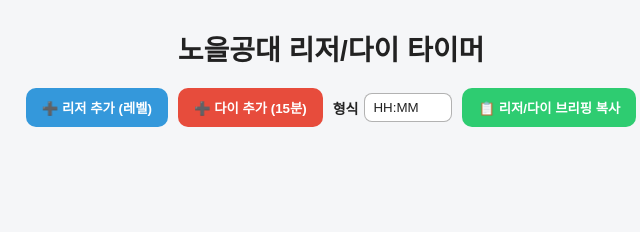
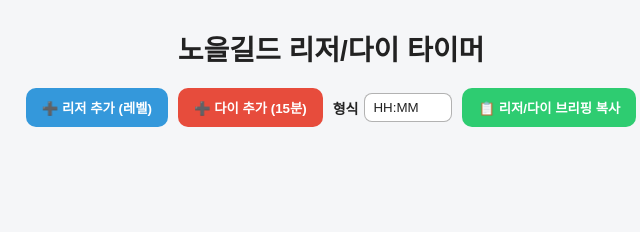
Before and after one commit to hyeonhu/ghanlab-noeul-RDtimer, a plain HTML site: page index.html in a window 1280 px wide. Shown: the full height of the page, 309-949 px from the left. Drawn offline with Linux system fonts and the light colour scheme.

Commit message:
index.html

```diff
--- a/index.html
+++ b/index.html
@@ -3,7 +3,7 @@
 <head>
 <meta charset="utf-8"/>
 <meta name="viewport" content="width=device-width, initial-scale=1"/>
-<title>노을공대 리저/다이 타이머</title>
+<title>노을길드 리저/다이 타이머</title>
 <link rel="icon" type="image/png" href="https://i.imgur.com/E2A4DUp.png"/>
 <style>
   :root { color-scheme: light dark; }
@@ -78,7 +78,7 @@
     </select>
   </div>
 
-  <h1>노을공대 리저/다이 타이머</h1>
+  <h1>노을길드 리저/다이 타이머</h1>
 
   <div class="controls">
     <button class="btn btn-add-rez" id="addRez">➕ 리저 추가 (레벨)</button>
```
